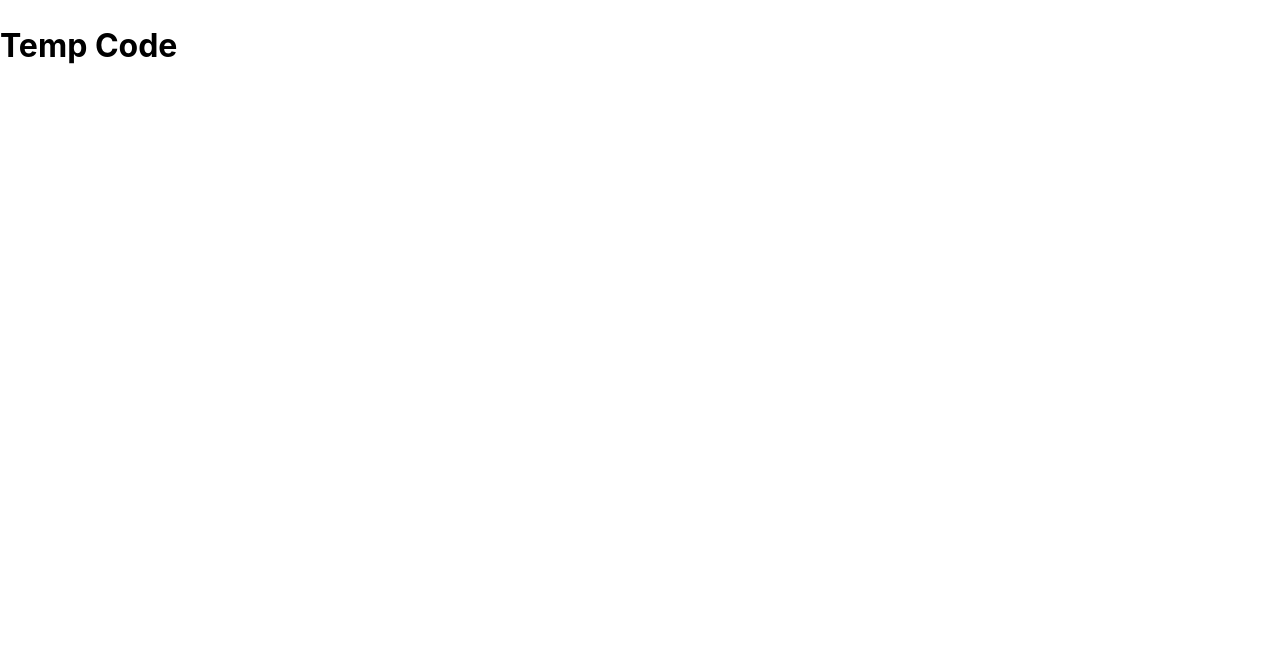
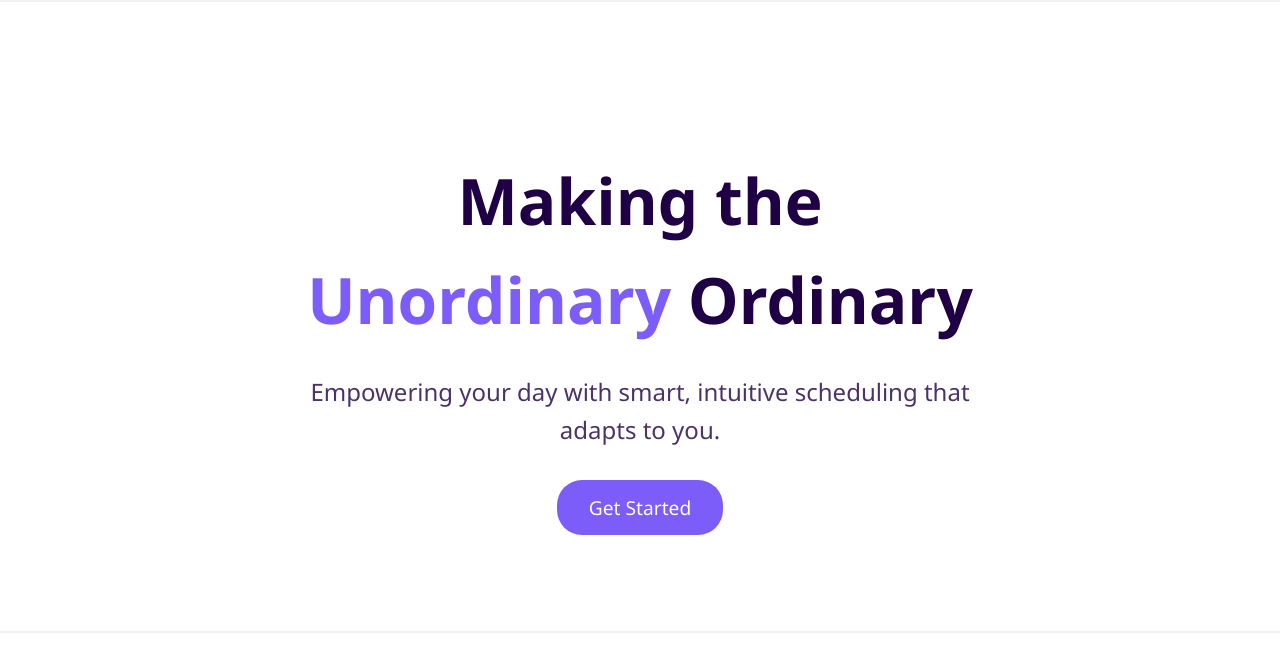
Before and after one commit to KaziMansha/Unordinary, a React (Vite) app: page / in a window 1280 px wide. Shown: the top 672 px of the page. Built offline with nearby package versions, Linux system fonts and the light colour scheme.

Commit message:
Hero section foundation code

```diff
--- a/src/home/Home.page.tsx
+++ b/src/home/Home.page.tsx
@@ -1,9 +1,9 @@
+import { Hero } from './components/Hero/Hero'
+
 export function HomePage() {
     return (
         <>
-        <h1>
-            Temp Code
-        </h1>
+        <Hero />
         </>
     )
 }
--- /dev/null
+++ b/src/home/components/Hero/Hero.module.css
@@ -0,0 +1,69 @@
+.hero {
+    position: relative;
+    width: 100%;
+    background-color: #ffffff;
+    color: #1f0044;
+    padding: 6rem 2rem;
+    font-family: 'Segoe UI', Tahoma, Geneva, Verdana, sans-serif;
+    text-align: center;
+    overflow: hidden;
+    border-top: 2px solid #f1f1f1;
+    border-bottom: 2px solid #f1f1f1;
+    display: flex;
+    justify-content: center;
+  }
+
+  .content {
+    max-width: 700px;
+    z-index: 2;
+  }
+
+  .headline {
+    font-size: clamp(2rem, 5vw, 4rem);
+    font-weight: bold;
+    margin-bottom: 1rem;
+  }
+
+  .highlight {
+    color: #7c5dfa;
+  }
+
+  .subText {
+    font-size: clamp(1rem, 2vw, 1.5rem);
+    margin-bottom: 2rem;
+    opacity: 0.8;
+  }
+
+  .ctaButton {
+    font-size: 1.2rem;
+    padding: 0.8rem 2rem;
+    border-radius: 25px;
+    background-color: #7c5dfa;
+    color: #ffffff;
+    border: none;
+    cursor: pointer;
+    transition: transform 0.3s, background-color 0.3s;
+  }
+
+  .ctaButton:hover {
+    background-color: #6038d3;
+    transform: translateY(-3px);
+  }
+
+  /* Responsive adjustments */
+  @media (max-width: 1024px) {
+  }
+
+  @media (max-width: 768px) {
+    .hero {
+      padding: 4rem 1rem;
+    }
+
+  }
+
+  @media (max-width: 480px) {
+
+    .hero {
+      padding: 3rem 1rem;
+    }
+  }
--- /dev/null
+++ b/src/home/components/Hero/Hero.tsx
@@ -0,0 +1,19 @@
+import classes from './Hero.module.css'
+
+export function Hero() {
+  return (
+    <section className={classes.hero}>
+      <div className={classes.content}>
+        <h1 className={classes.headline}>
+          Making the <span className={classes.highlight}>Unordinary</span> Ordinary
+        </h1>
+        <p className={classes.subText}>
+          Empowering your day with smart, intuitive scheduling that adapts to you.
+        </p>
+        <button className={classes.ctaButton}>
+          Get Started
+        </button>
+      </div>
+    </section>
+  );
+};
```
Also changed, not shown: src/assets/left-image.png (added), src/assets/right-image.png (added).
